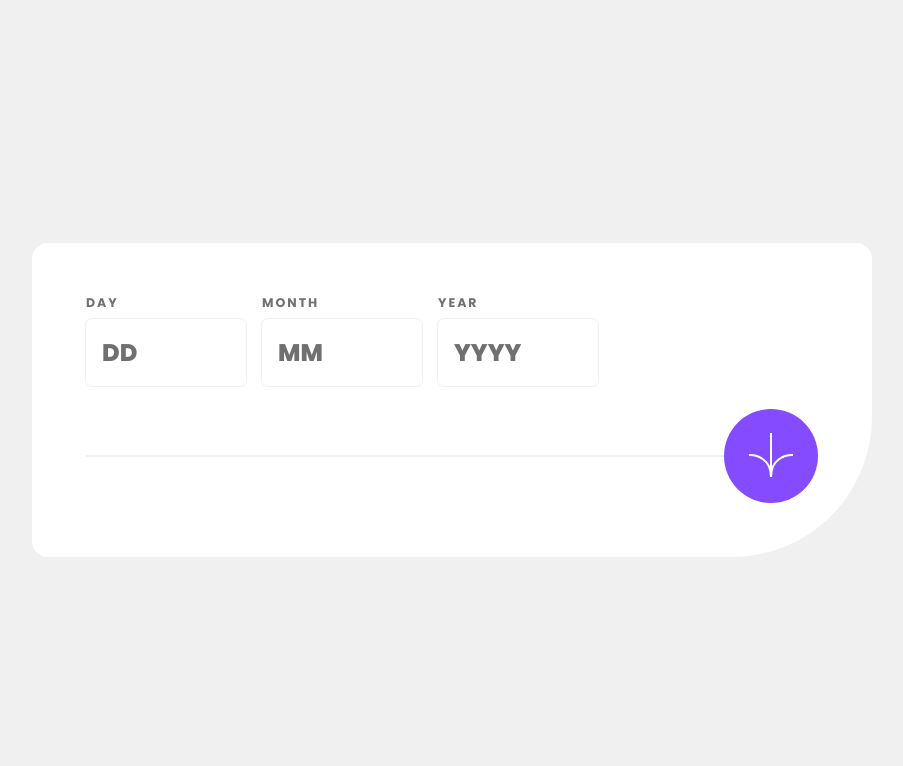
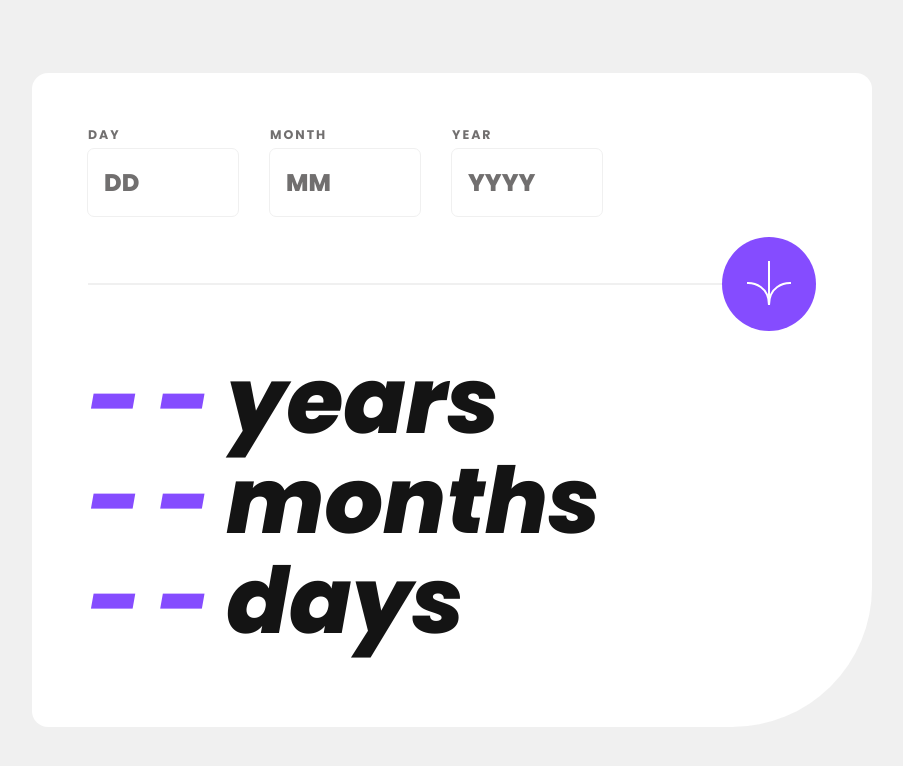
Before and after one commit to angeleraser/age-calculator-react, a React (Vite) app: page / in a window 1280 px wide. Shown: the top 766 px of the page, without its empty margins (188-1091 px from the left). Built offline with nearby package versions, Linux system fonts and the light colour scheme.

Commit message:
feat: add Heading component and improve form layout and styles

```diff
--- a/src/App.jsx
+++ b/src/App.jsx
@@ -2,11 +2,18 @@ import "./assets/css/index.css";
 import { Card } from "./components/Card/Card";
 
 import { AgeForm } from "./components/AgeForm/AgeForm";
+import { Heading } from "./components/Heading/Heading";
 
 function App() {
   return (
     <Card maxWidth="840px">
       <AgeForm onSubmit={console.log} />
+
+      <div className="headings-container">
+        <Heading value="" label="years" />
+        <Heading value="" label="months" />
+        <Heading value="" label="days" />
+      </div>
     </Card>
   );
 }
--- a/src/assets/css/index.css
+++ b/src/assets/css/index.css
@@ -17,3 +17,10 @@ html {
   padding: 18px;
   font-family: var(--font-poppins);
 }
+
+.headings-container {
+  display: flex;
+  flex-direction: column;
+  gap: 8px;
+  margin: 24px 0;
+}
--- a/src/components/AgeForm/AgeForm.css
+++ b/src/components/AgeForm/AgeForm.css
@@ -37,8 +37,12 @@
     gap: 32px;
   }
 
+  .age-form-fields {
+    gap: 32px;
+  }
+
   .age-form .input-field {
-    max-width: 160px;
+    max-width: 150px;
   }
 
   .age-form-submit-btn {
--- a/src/components/Card/Card.css
+++ b/src/components/Card/Card.css
@@ -7,6 +7,6 @@
 
 @media screen and (min-width: 1024px) {
   .card {
-    padding: 54px;
+    padding: 56px;
   }
 }
--- a/src/components/Heading/Heading.css
+++ b/src/components/Heading/Heading.css
@@ -9,11 +9,11 @@
 .heading-value {
   display: inline-block;
   color: var(--primary);
-  margin-right: 8px;
+  letter-spacing: 16px;
 }
 
 @media screen and (min-width: 1024px) {
   .heading {
-    font-size: 86px;
+    font-size: 92px;
   }
 }
--- a/src/components/Input/Input.css
+++ b/src/components/Input/Input.css
@@ -25,7 +25,7 @@
   padding: 12px;
   font-size: 16px;
   border-radius: 6px;
-  margin: 10px 0;
+  margin: 8px 0;
   font-weight: 800;
   color: var(--secondary);
   transition: outline 0.3s;
```
